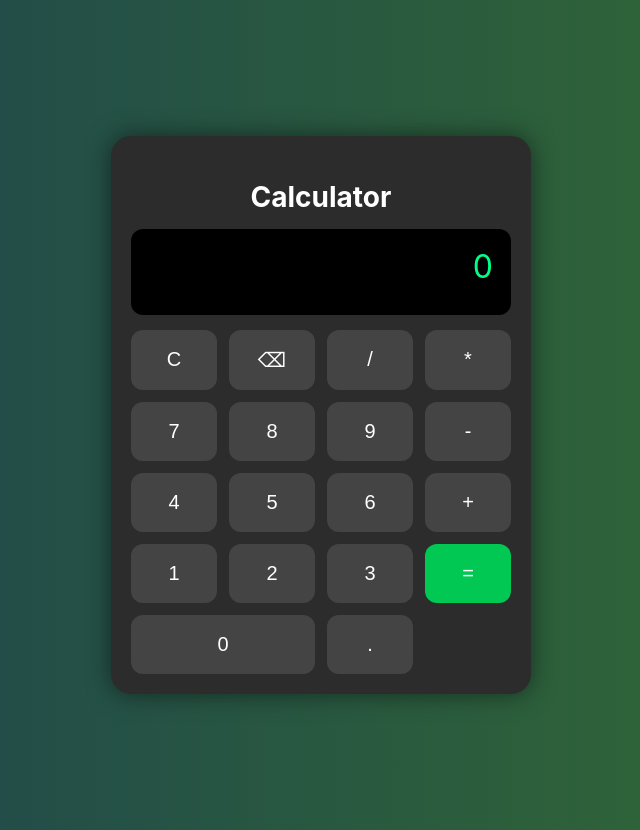
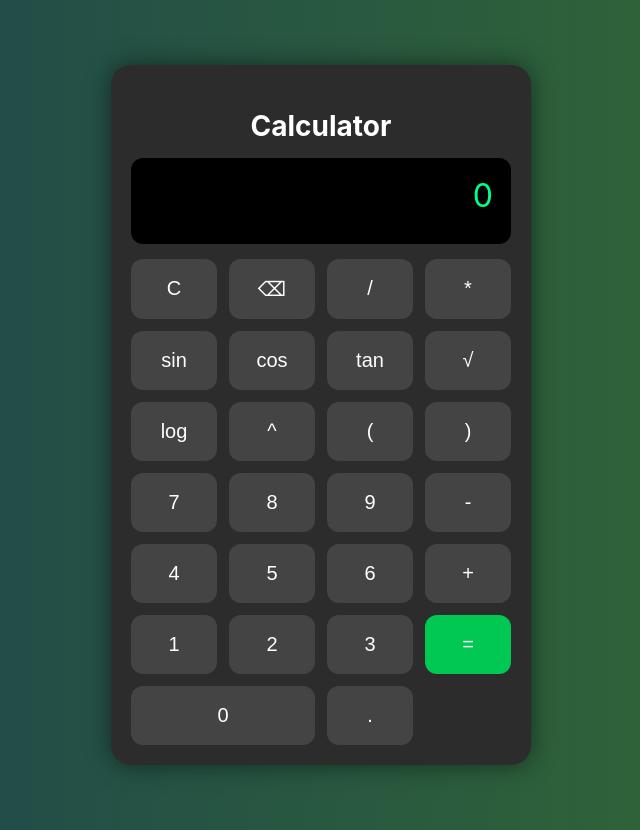
Before and after one commit to shreepatibiradar03-ship-it/cloud-todo, a React (Create React App) app: page / in a window 1280 px wide. Shown: the whole page, without its empty margins (319-959 px from the left). Built offline with nearby package versions, Linux system fonts and the light colour scheme.

Commit message:
added scientific calculator features

```diff
--- a/src/App.js
+++ b/src/App.js
@@ -18,7 +18,13 @@ function App() {
 
   const calculate = () => {
   try {
-      setInput(evaluate(input).toString());
+    let expression = input;
+
+    expression = expression.replace(/sin\(([^)]+)\)/g, "sin($1 deg)");
+    expression = expression.replace(/cos\(([^)]+)\)/g, "cos($1 deg)");
+    expression = expression.replace(/tan\(([^)]+)\)/g, "tan($1 deg)");
+
+    setInput(evaluate(expression).toString());
   } catch {
     setInput("Error");
   }
@@ -36,6 +42,16 @@ function App() {
   <button style={styles.btn} onClick={backspace}>⌫</button>
   <button style={styles.btn} onClick={() => handleClick("/")}>/</button>
   <button style={styles.btn} onClick={() => handleClick("*")}>*</button>
+
+  <button style={styles.btn} onClick={() => handleClick("sin(")}>sin</button>
+  <button style={styles.btn} onClick={() => handleClick("cos(")}>cos</button>
+  <button style={styles.btn} onClick={() => handleClick("tan(")}>tan</button>
+  <button style={styles.btn} onClick={() => handleClick("sqrt(")}>√</button>
+
+  <button style={styles.btn} onClick={() => handleClick("log(")}>log</button>
+  <button style={styles.btn} onClick={() => handleClick("^")}>^</button>
+  <button style={styles.btn} onClick={() => handleClick("(")}>(</button>
+  <button style={styles.btn} onClick={() => handleClick(")")}>)</button>
 
   <button style={styles.btn} onClick={() => handleClick("7")}>7</button>
   <button style={styles.btn} onClick={() => handleClick("8")}>8</button>
```
Lines whose indentation alone changed are shown as unchanged.
